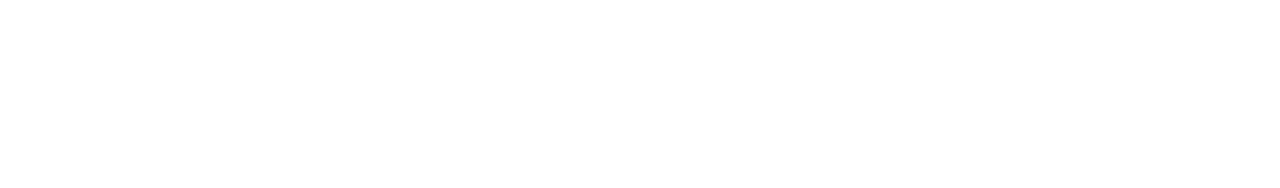
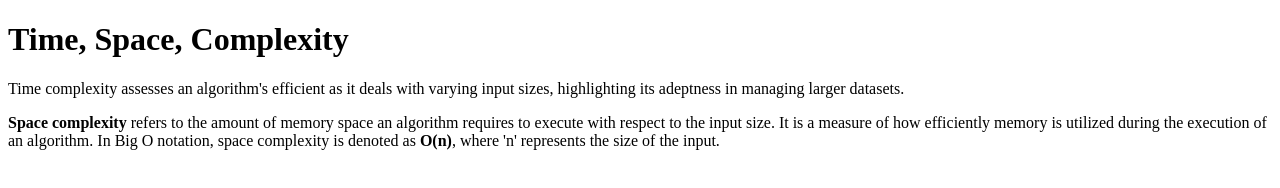
Before and after one commit to acciojob/time-and-space-complexity-adityaSingh6271, a website: page main.html in a window 1280 px wide. Drawn offline with Linux system fonts and the light colour scheme.

Commit message:
created a submission

```diff
--- a/main.html
+++ b/main.html
@@ -8,7 +8,18 @@
 
 <body>
 	<!-- the entire body must be written by student -->
+	<h1>
+		Time, Space, Complexity
+	</h1>
+	<p>
+Time complexity assesses an algorithm's efficient as it deals with varying input sizes, highlighting its adeptness in managing larger datasets.
+	</p>
+	<p>
+
+	<b>Space complexity</b> refers to the amount of memory space an algorithm requires to execute with respect to the input size. It is a measure of how efficiently memory is utilized during the execution of an algorithm. In Big O notation, space complexity is denoted as <b>O(n)</b>, where 'n' represents the size of the input.
+	</p>
     <script type="text/javascript" src="./script.js">
+
 </script>
 
 </body>
```
